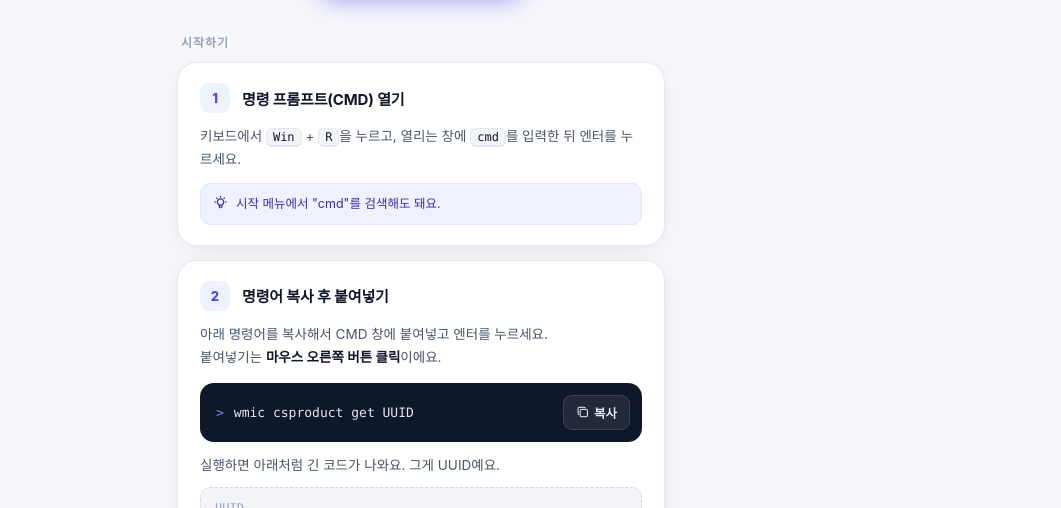
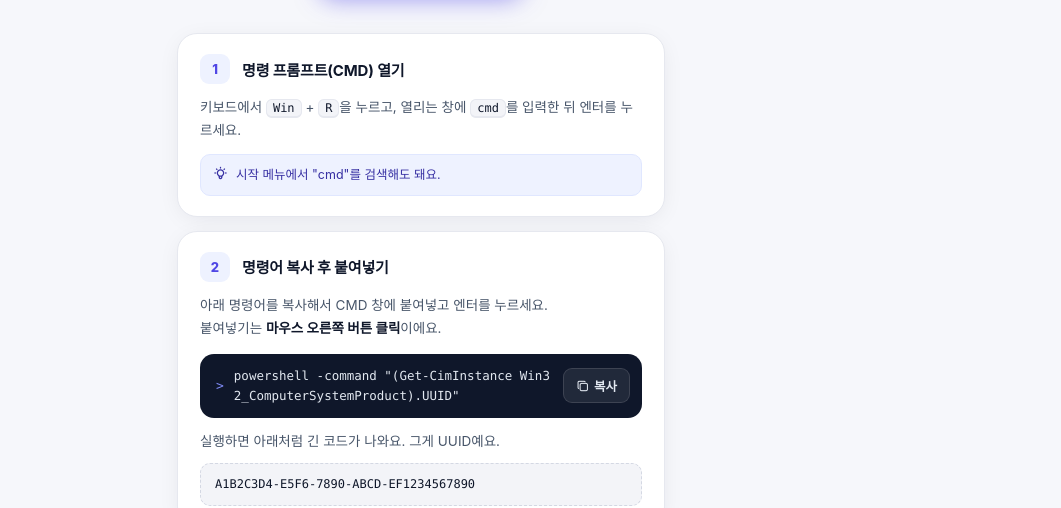
Before and after one commit to Koyangseok/UUID, a plain HTML site: page index.html in a window 1280 px wide. Both pictures are taken after a click on the button "복사". Shown: the part 292-800 px from the top of the page, without its empty margins (219-1280 px from the left). Drawn offline with Linux system fonts and the light colour scheme; a web font is replaced by a local one.

Commit message:
Update index.html

```diff
--- a/index.html
+++ b/index.html
@@ -116,7 +116,7 @@
     padding: 12px 12px 12px 16px;
   }
   .cmd-block .prompt { color: #818cf8; font-family: var(--mono); font-size: 13px; }
-  .cmd-block .cmd { flex: 1; font-family: var(--mono); font-size: 13px; color: #e2e8f0; }
+  .cmd-block .cmd { flex: 1; min-width: 0; font-family: var(--mono); font-size: 12.5px; color: #e2e8f0; word-break: break-all; line-height: 1.6; }
 
   .tip-box {
     display: flex; gap: 8px; align-items: flex-start;
@@ -221,8 +221,6 @@
     </div>
   </header>
 
-  <p class="section-label">시작하기</p>
-
   <div class="step-card">
     <div class="step-head">
       <span class="step-badge">1</span>
@@ -243,13 +241,13 @@
     <p class="step-desc">아래 명령어를 복사해서 CMD 창에 붙여넣고 엔터를 누르세요.<br>붙여넣기는 <strong>마우스 오른쪽 버튼 클릭</strong>이에요.</p>
     <div class="cmd-block">
       <span class="prompt">&gt;</span>
-      <span class="cmd">wmic csproduct get UUID</span>
+      <span class="cmd">powershell -command "(Get-CimInstance Win32_ComputerSystemProduct).UUID"</span>
       <button class="copy-btn" id="cmdCopyBtn" onclick="copyCmd()">
         <i class="ti ti-copy" aria-hidden="true"></i> 복사
       </button>
     </div>
     <p class="step-desc">실행하면 아래처럼 긴 코드가 나와요. 그게 UUID예요.</p>
-    <div class="sample">UUID<br><span>A1B2C3D4-E5F6-7890-ABCD-EF1234567890</span></div>
+    <div class="sample"><span>A1B2C3D4-E5F6-7890-ABCD-EF1234567890</span></div>
   </div>
 
   <div class="step-card">
@@ -278,8 +276,6 @@
       </button>
     </div>
   </div>
-
-  <p class="footer">© GYS Macro</p>
 
 </div>
 
@@ -322,7 +318,7 @@ function flash(btn, ms) {
 }
 
 function copyCmd() {
-  navigator.clipboard.writeText('wmic csproduct get UUID');
+  navigator.clipboard.writeText('powershell -command "(Get-CimInstance Win32_ComputerSystemProduct).UUID"');
   flash(document.getElementById('cmdCopyBtn'), 1500);
 }
 
```
